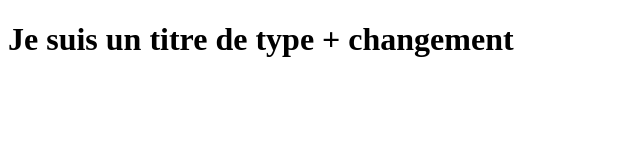
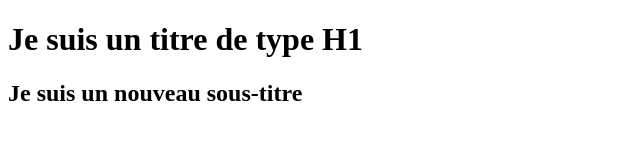
Before and after one commit to MickObvious/theWebsite, a plain HTML site: page index.html in a window 1280 px wide. Shown: the whole page, without its empty margins (0-640 px from the left). Drawn offline with Linux system fonts and the light colour scheme.

Commit message:
odification du contenu dans index.html(les titres h1 et h2)

```diff
--- a/index.html
+++ b/index.html
@@ -1,2 +1,2 @@
 <!DOCTYPE html> <html lang="fr"> <head> <meta charset="utf-8" />
-<title>My Website Page</title> </head> <body> <h1>Je suis un titre de type  + changement</h1> </body> </html>
+<title>My Website Page</title> </head> <body><h1>Je suis un titre de type H1</h1> <h2>Je suis un nouveau sous-titre</h2> </body> </html>
```
